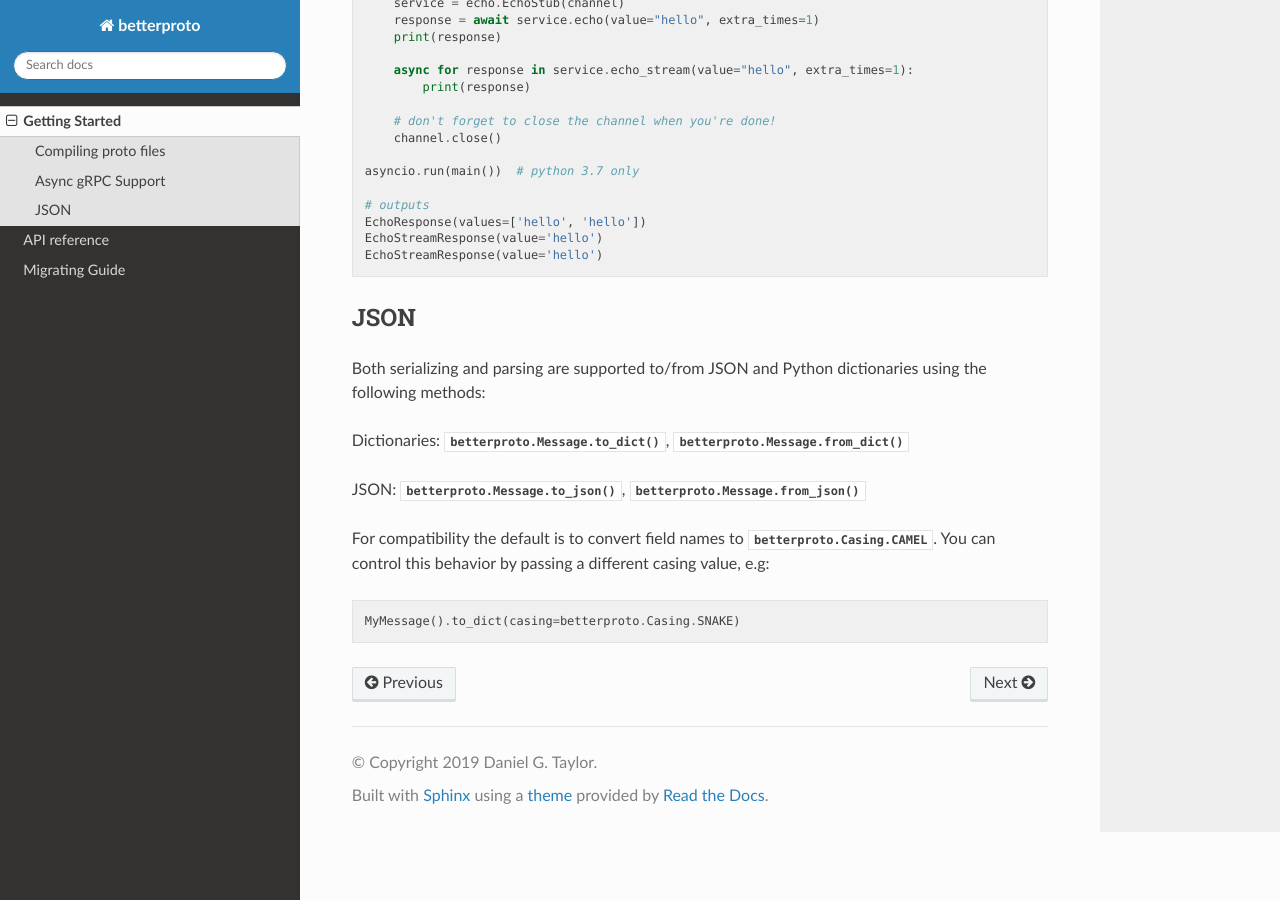
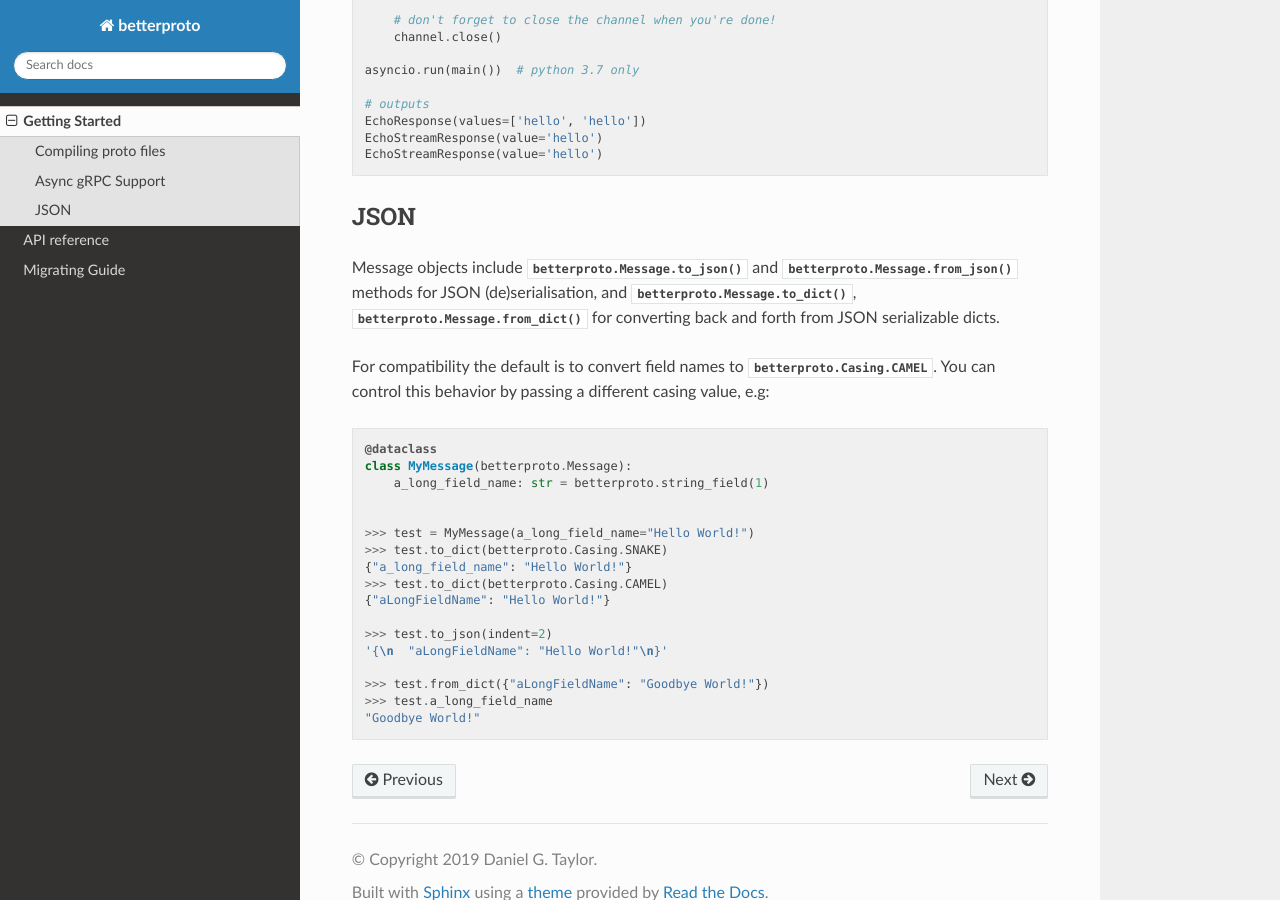
Before and after one commit to danielgtaylor/python-betterproto, a Sphinx documentation site: the page built from docs/quick-start.rst, in a window 1280 px wide and 900 px high, scrolled down 2135 px. Built offline with Sphinx 7.4.7 and the Read the Docs theme 2.0.0, drawn with Linux system fonts in a browser that asks for light colours; some of the changed text lies outside the part shown.

Commit message:
JSON section improvements

```diff
--- a/docs/quick-start.rst
+++ b/docs/quick-start.rst
@@ -136,13 +131,10 @@
 
 JSON
 ++++
-Both serializing and parsing are supported to/from JSON and Python
-dictionaries using the following methods:
-
-Dictionaries: :meth:`betterproto.Message.to_dict`, :meth:`betterproto.Message.from_dict`
-
-JSON: :meth:`betterproto.Message.to_json`, :meth:`betterproto.Message.from_json`
-
+Message objects include :meth:`betterproto.Message.to_json` and
+:meth:`betterproto.Message.from_json` methods for JSON (de)serialisation, and
+:meth:`betterproto.Message.to_dict`, :meth:`betterproto.Message.from_dict` for
+converting back and forth from JSON serializable dicts.
 
 For compatibility the default is to convert field names to
 :attr:`betterproto.Casing.CAMEL`. You can control this behavior by passing a
@@ -150,4 +142,20 @@
 
 .. code-block:: python
 
-    MyMessage().to_dict(casing=betterproto.Casing.SNAKE)
+    @dataclass
+    class MyMessage(betterproto.Message):
+        a_long_field_name: str = betterproto.string_field(1)
+
+
+    >>> test = MyMessage(a_long_field_name="Hello World!")
+    >>> test.to_dict(betterproto.Casing.SNAKE)
+    {"a_long_field_name": "Hello World!"}
+    >>> test.to_dict(betterproto.Casing.CAMEL)
+    {"aLongFieldName": "Hello World!"}
+
+    >>> test.to_json(indent=2)
+    '{\n  "aLongFieldName": "Hello World!"\n}'
+
+    >>> test.from_dict({"aLongFieldName": "Goodbye World!"})
+    >>> test.a_long_field_name
+    "Goodbye World!"
```
Also changed, not shown: other parts of docs/quick-start.rst (+0 -5 lines).
